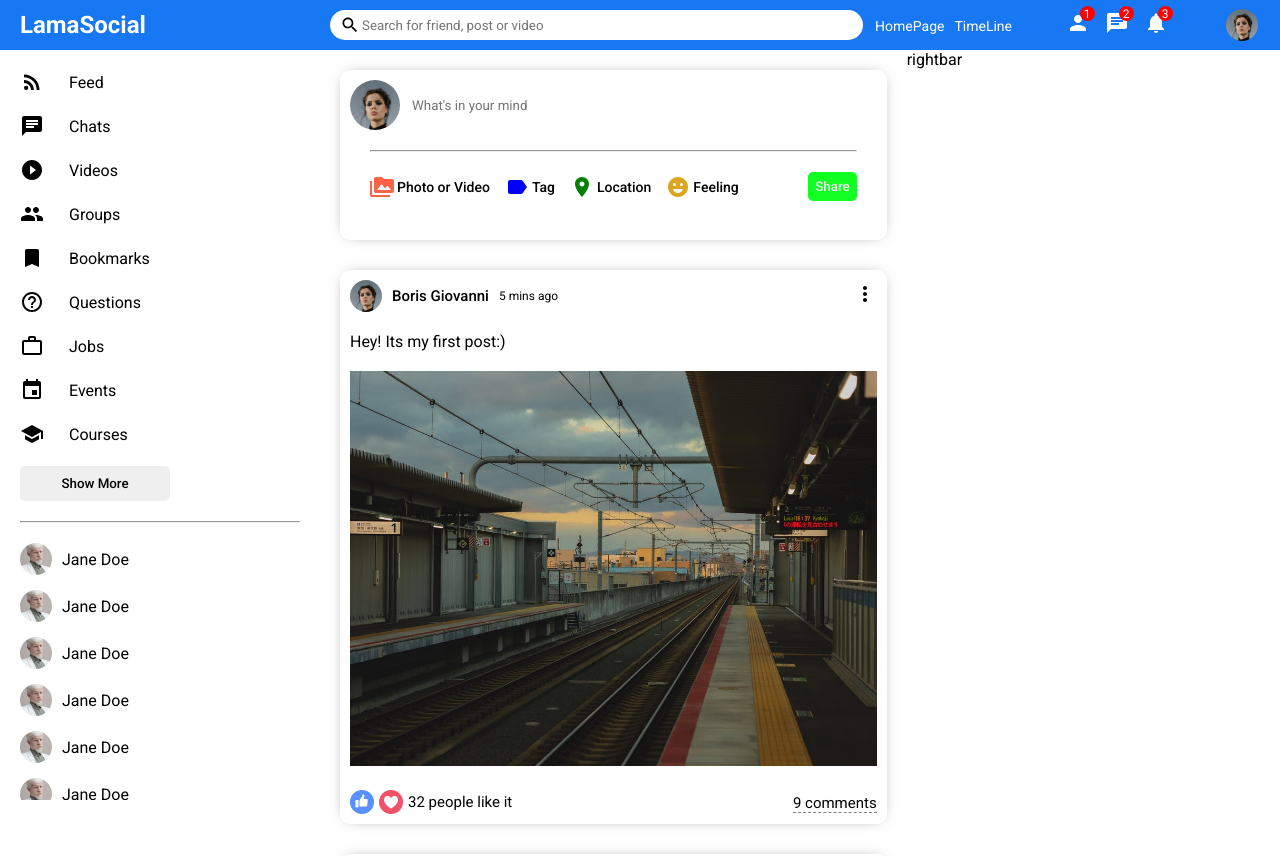
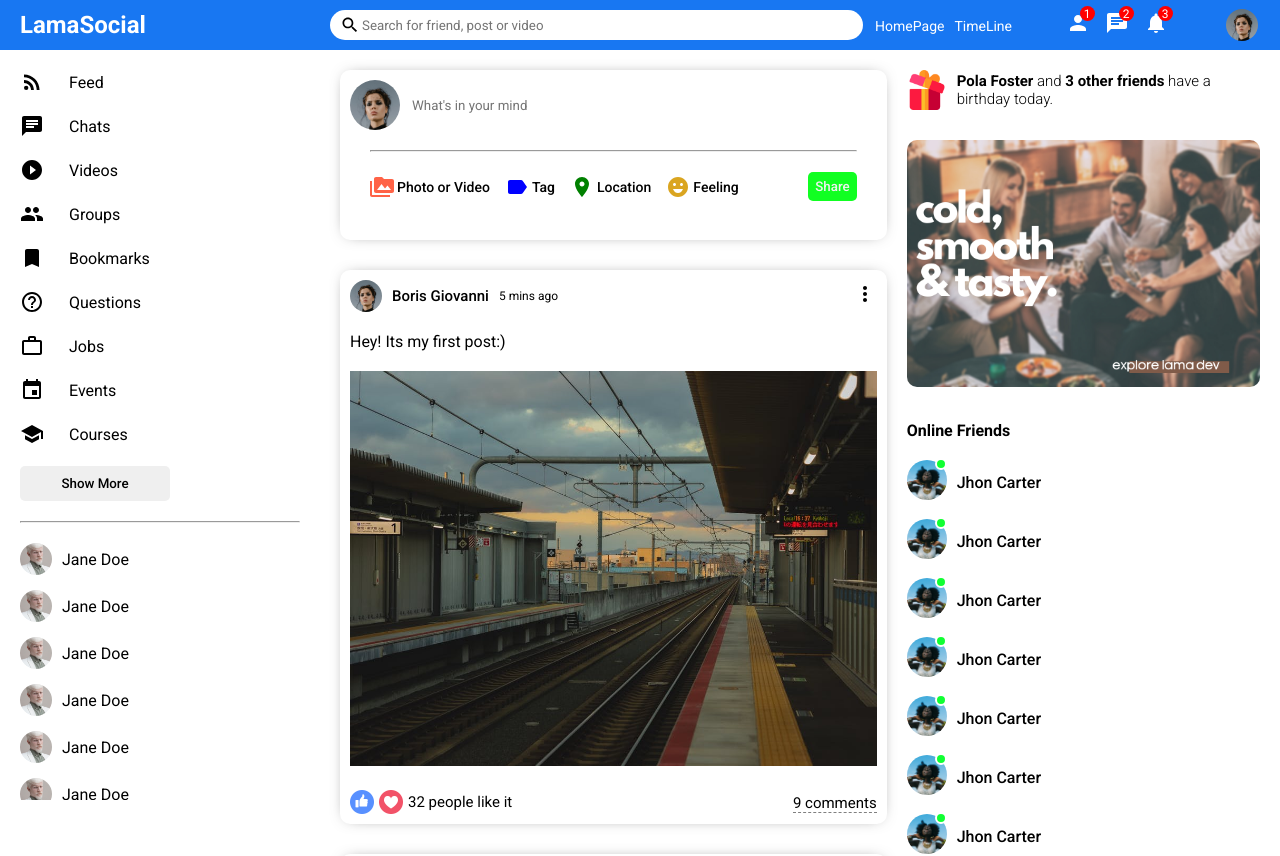
Before and after one commit to Giovanni-Boris/Proyects-React, a React (Create React App) app in the folder chatRealTime/react-social/: page / in a window 1280 px wide. Shown: the top 856 px of the page. Built offline with nearby package versions, Linux system fonts and the light colour scheme.

Commit message:
Component right bar has been made

```diff
--- a/chatRealTime/react-social/src/components/rightbar/Rightbar.js
+++ b/chatRealTime/react-social/src/components/rightbar/Rightbar.js
@@ -2,7 +2,95 @@ import "./rightbar.css";
 const Rightbar = () => {
 	return (
 		<div className="rightbar">
-			rightbar
+			<div className="rightbarWrapper">
+				<div className="birthdayContainer">
+					<img className="birthdayImg" src="/assets/gift.png" alt=""/>
+					<span className="birthdayText">
+						<b>Pola Foster</b> and <b>3 other friends</b> have a birthday today.
+					</span>
+				</div>
+				<img className="rightbarAd" src="/assets/ad.png" alt=""/>
+				<h4 className="rightbarTitle">Online Friends</h4>
+				<ul className="rightbarFriendList">
+					<li className="rightbarFriend">
+						<div className="rightbarProfileImgContainer">
+							<img
+								className="rightbarProfileImg"
+								src="/assets/person/3.jpeg"
+								alt=""
+							/>
+							<span className="rightbarOnline"></span>
+						</div>
+						<span className="rightbarUsername">Jhon Carter</span>
+					</li>
+					<li className="rightbarFriend">
+						<div className="rightbarProfileImgContainer">
+							<img
+								className="rightbarProfileImg"
+								src="/assets/person/3.jpeg"
+								alt=""
+							/>
+							<span className="rightbarOnline"></span>
+						</div>
+						<span className="rightbarUsername">Jhon Carter</span>
+					</li>
+					<li className="rightbarFriend">
+						<div className="rightbarProfileImgContainer">
+							<img
+								className="rightbarProfileImg"
+								src="/assets/person/3.jpeg"
+								alt=""
+							/>
+							<span className="rightbarOnline"></span>
+						</div>
+						<span className="rightbarUsername">Jhon Carter</span>
+					</li>
+					<li className="rightbarFriend">
+						<div className="rightbarProfileImgContainer">
+							<img
+								className="rightbarProfileImg"
+								src="/assets/person/3.jpeg"
+								alt=""
+							/>
+							<span className="rightbarOnline"></span>
+						</div>
+						<span className="rightbarUsername">Jhon Carter</span>
+					</li>
+					<li className="rightbarFriend">
+						<div className="rightbarProfileImgContainer">
+							<img
+								className="rightbarProfileImg"
+								src="/assets/person/3.jpeg"
+								alt=""
+							/>
+							<span className="rightbarOnline"></span>
+						</div>
+						<span className="rightbarUsername">Jhon Carter</span>
+					</li>
+					<li className="rightbarFriend">
+						<div className="rightbarProfileImgContainer">
+							<img
+								className="rightbarProfileImg"
+								src="/assets/person/3.jpeg"
+								alt=""
+							/>
+							<span className="rightbarOnline"></span>
+						</div>
+						<span className="rightbarUsername">Jhon Carter</span>
+					</li>
+					<li className="rightbarFriend">
+						<div className="rightbarProfileImgContainer">
+							<img
+								className="rightbarProfileImg"
+								src="/assets/person/3.jpeg"
+								alt=""
+							/>
+							<span className="rightbarOnline"></span>
+						</div>
+						<span className="rightbarUsername">Jhon Carter</span>
+					</li>
+				</ul>
+			</div>
 		</div>
 	)
 }
--- a/chatRealTime/react-social/src/components/rightbar/rightbar.css
+++ b/chatRealTime/react-social/src/components/rightbar/rightbar.css
@@ -1,3 +1,70 @@
 .rightbar{
 	flex: 3.5;
 }
+
+.rightbarWrapper{
+	padding: 20px 20px 0 0 ;
+}
+.birthdayContainer{
+	display: flex;
+	align-items: center;
+}
+
+.birthdayImg{
+	width: 40px;
+	height: 40px;
+	margin-right: 10px;
+}
+
+.birthdayText{
+	font-weight: 300;
+	font-size: 15px;
+}
+
+.rightbarAd{
+	width: 100%;
+	border-radius: 10px;
+	margin: 30px 0;
+}
+.rightbarTitle{
+	margin-bottom: 20px;
+}
+
+.rightbarFriendList{
+	margin: 0;
+	padding: 0;
+	list-style: none;
+}
+
+.rightbarFriend{
+	display: flex;
+	align-items: center;
+	margin-bottom: 15px;
+}
+
+.rightbarProfileImgContainer{
+	margin-right: 10px;
+	position: relative;
+}
+
+.rightbarProfileImg{
+	width: 40px;
+	height: 40px;
+	border-radius: 50%;
+	object-fit:cover;
+}
+
+.rightbarOnline{
+	width: 12px;
+	height: 12px;
+	border-radius: 50%;
+	background-color: #1f3;
+	position: absolute;
+	top: -2px;
+	right: 0;
+	border: 2px solid #fff;
+}
+
+.rightbarUsername{
+	font-weight: 500;
+}
```
Also changed, not shown: chatRealTime/react-social/src/dummyData.js (added, +139 -0 lines).
